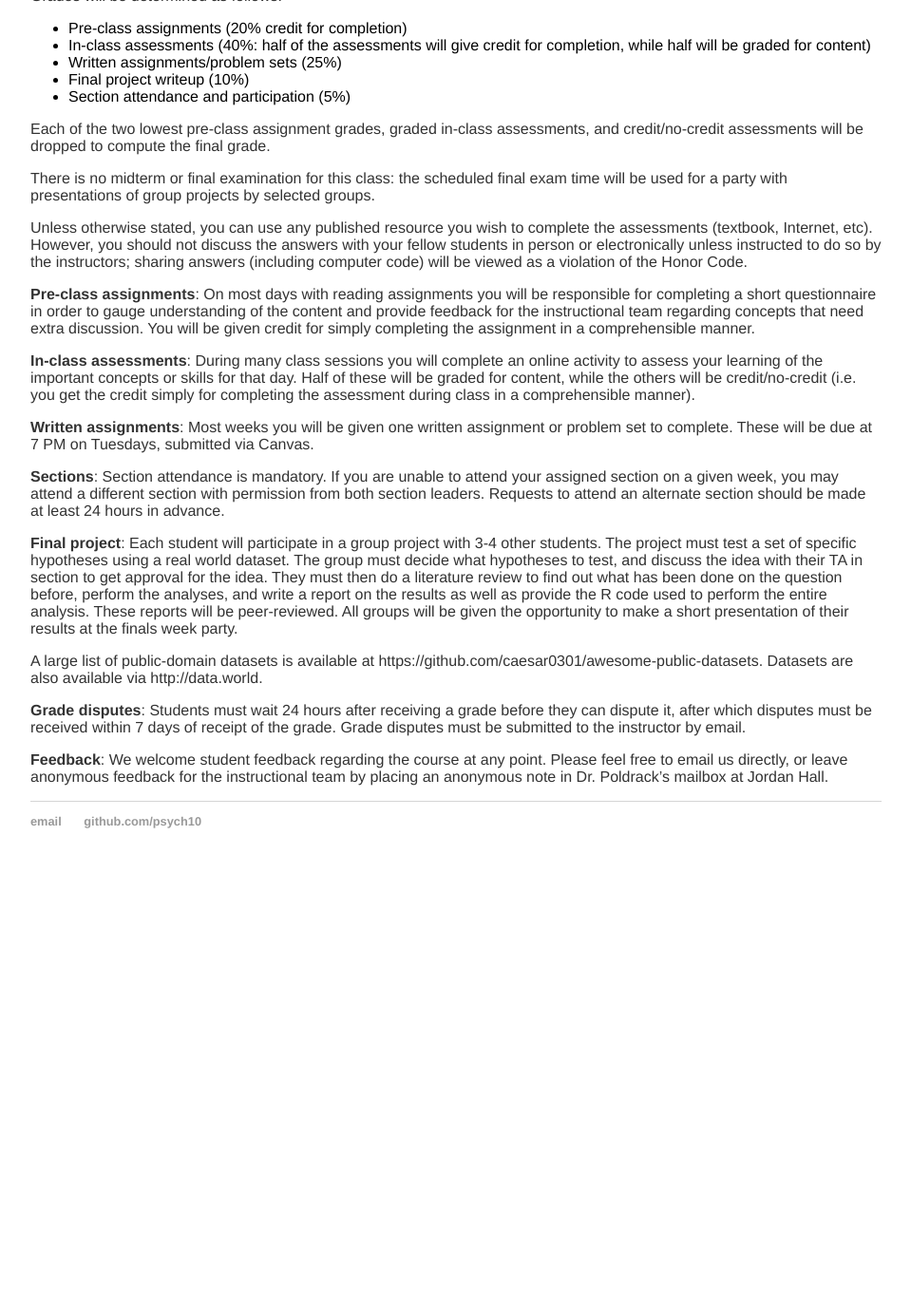
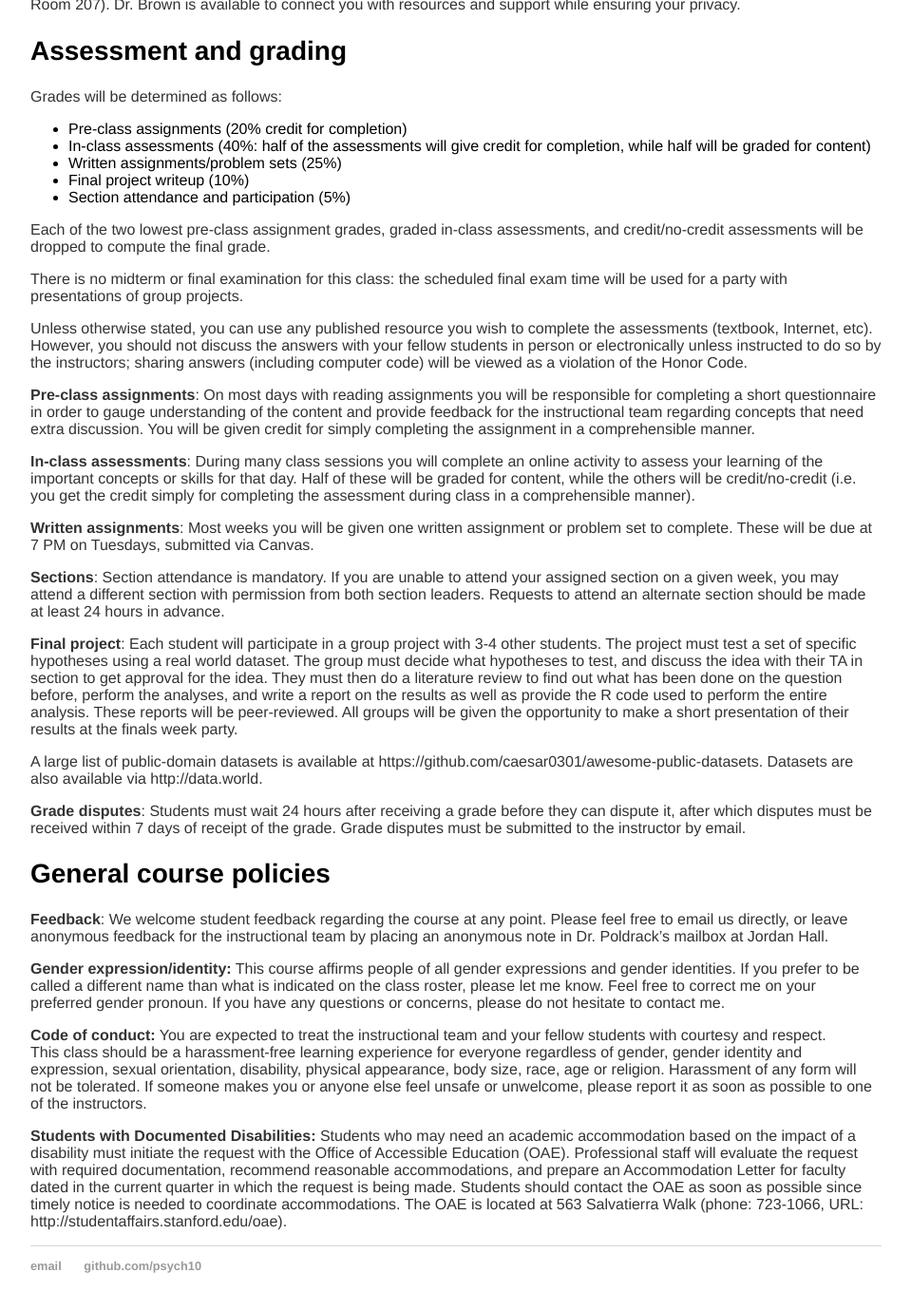
Before and after one commit to stats60/stats60.github.io, a Jekyll site: the page built from prospectus/index.md, in a window 1280 px wide and 1400 px high, scrolled down 1282 px. Shown: the top 1379 px of the window at 95% size, without its empty margins (160-1119 px from the left). Built offline with Jekyll 4.4.1, drawn with Linux system fonts in a browser that asks for light colours; our own code applies the rules of GitHub Pages for plain Markdown files; before the commit the page ends 2214 px from its top, so only the background shows below that; some of the changed text lies outside the part shown.

Commit message:
added various bits

```diff
--- a/prospectus/index.md
+++ b/prospectus/index.md
@@ -29,14 +29,15 @@ Statistics is a broad field, and the goal of this course is not “coverage” o
 
 **Materials**: The primary textbook is An Adventure in Statistics: The Reality Enigma by Andy Field.   The book is available for purchase at the Stanford Bookstore and has a companion web site with lots of additional resources [here] (https://edge.sagepub.com/field-an-adventure-in-stats).  It is also available as an e-book from the Amazon Kindle Store if you prefer that format.  A copy of the book is on reserve at Li & Ma Science Library.
 
-We will supplement this textbook with other [free online resources](../resources/):
+We will supplement this textbook with other [free online resources](../resources/).
 
 You will need to install the free software package RStudio on your computer for use in class. See [here](../rstudio/) for instructions.
 
 Lecture slides will be available on the Canvas site. The slides are not intended to replace attendance, since much of the class activity will go beyond the slides.
 
-The VPTL office offers tutoring for this class by appointment, which can be scheduled [here] (https://vptl.stanford.edu/students/tutoring-foreign-language-practice).
+The VPTL office offers tutoring for this class by appointment, which can be scheduled [here](https://vptl.stanford.edu/students/tutoring-foreign-language-practice).
 
+Stanford University and its instructors are committed to ensuring that all courses are financially accessible to all students. If you are an undergraduate who needs assistance with the cost of course textbooks, supplies, materials and/or fees, you are welcome to approach me directly. If would prefer not to approach me directly, please note that you can ask the Diversity & First-Gen Office for assistance by completing their questionnaire on course textbooks & supplies: http://tinyurl.com/jpqbarn or by contacting Joseph Brown, the Associate Director of the Diversity and First-Gen Office (jlbrown@stanford.edu; Old Union Room 207). Dr. Brown is available to connect you with resources and support while ensuring your privacy.
 
 ## Assessment and grading
 
@@ -50,7 +51,7 @@ Grades will be determined as follows:
 
 Each of the two lowest pre-class assignment grades, graded in-class assessments, and credit/no-credit assessments will be dropped to compute the final grade.
 
-There is no midterm or final examination for this class: the scheduled final exam time will be used for a party with presentations of group projects by selected groups.
+There is no midterm or final examination for this class: the scheduled final exam time will be used for a party with presentations of group projects.
 
 Unless otherwise stated, you can use any published resource you wish to complete the assessments (textbook, Internet, etc).  However, you should not discuss the answers with your fellow students in person or electronically unless instructed to do so by the instructors; sharing answers (including computer code) will be viewed as a violation of the Honor Code.
 
@@ -69,4 +70,16 @@ A large list of public-domain datasets is available at https://github.com/caesar
 
 **Grade disputes**:  Students must wait 24 hours after receiving a grade before they can dispute it, after which disputes must be received within 7 days of receipt of the grade. Grade disputes must be submitted to the instructor by email.
 
+## General course policies
 **Feedback**: We welcome student feedback regarding the course at any point.  Please feel free to email us directly, or leave anonymous feedback for the instructional team by placing an anonymous note in Dr. Poldrack’s mailbox at Jordan Hall.
+
+**Gender expression/identity:**
+This course affirms people of all gender expressions and gender identities. If you prefer to be called a different name than what is indicated on the class roster, please let me know. Feel free to correct me on your preferred gender pronoun. If you have any questions or concerns, please do not hesitate to contact me.
+
+**Code of conduct:**
+You are expected to treat the instructional team and your fellow students with courtesy and respect.
+This class should be a harassment-free learning experience for everyone regardless of gender, gender identity and expression, sexual orientation, disability, physical appearance, body size, race, age or religion. Harassment of any form will not be tolerated.
+If someone makes you or anyone else feel unsafe or unwelcome, please report it as soon as possible to one of the instructors.
+
+**Students with Documented Disabilities:**
+Students who may need an academic accommodation based on the impact of a disability must initiate the request with the Office of Accessible Education (OAE).  Professional staff will evaluate the request with required documentation, recommend reasonable accommodations, and prepare an Accommodation Letter for faculty dated in the current quarter in which the request is being made. Students should contact the OAE as soon as possible since timely notice is needed to coordinate accommodations.  The OAE is located at 563 Salvatierra Walk (phone: 723-1066, URL: http://studentaffairs.stanford.edu/oae).
```
